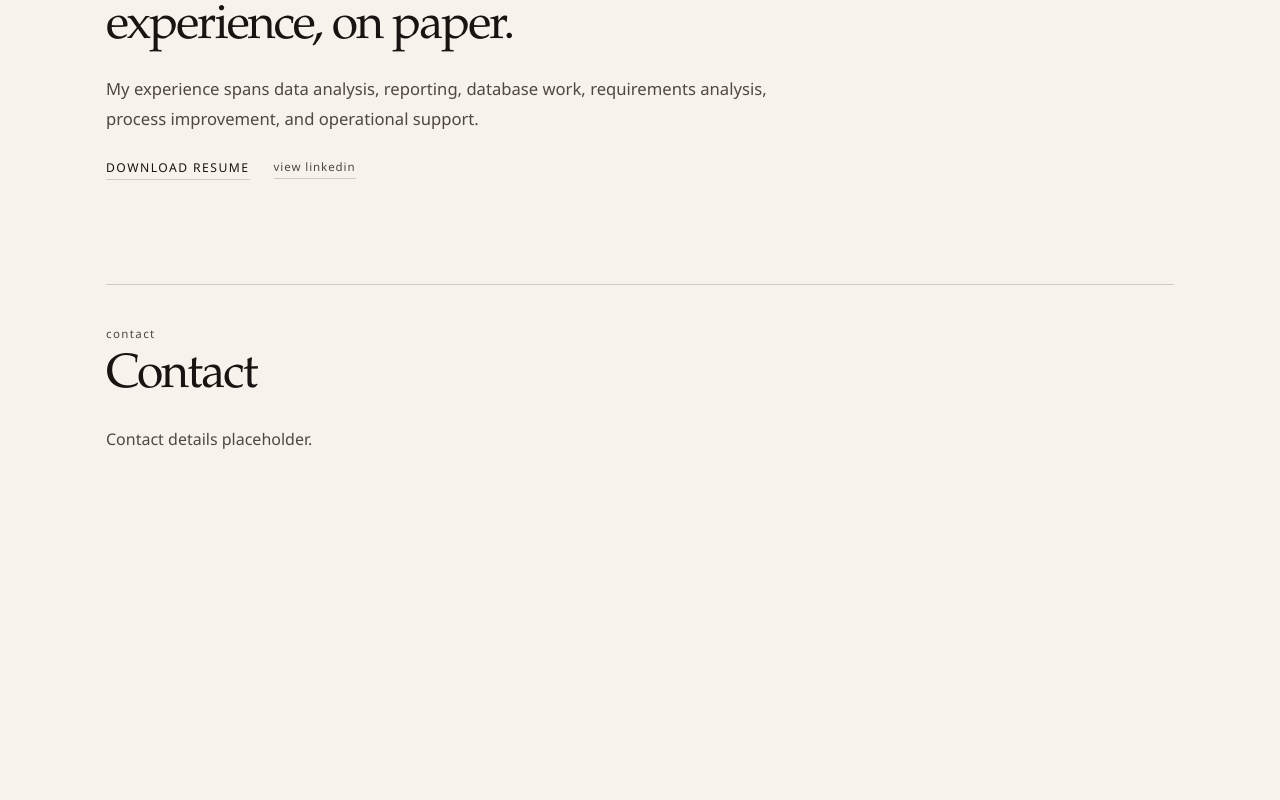
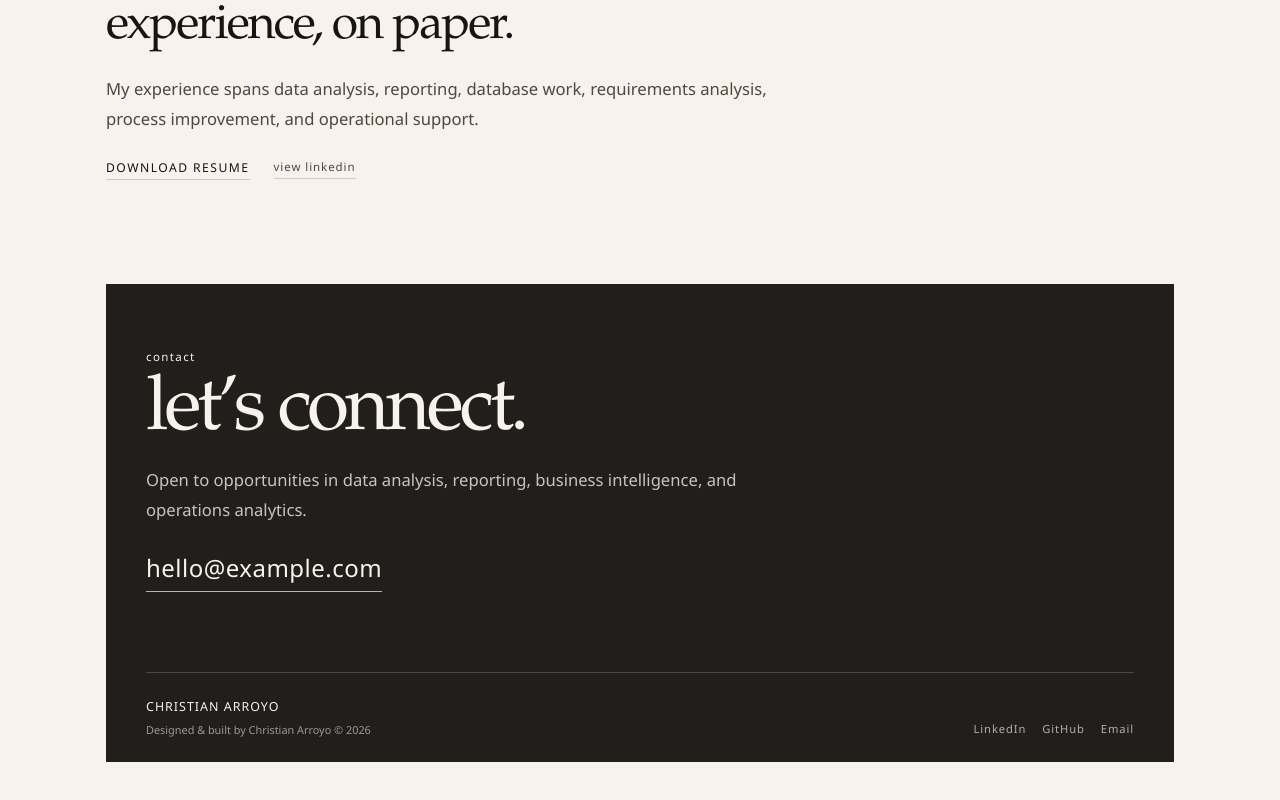
Before and after one commit to arroyoHub/portfolio, a React app: page / in a window 1280 px wide. Shown: the part 3108-3908 px from the top of the page. Before the commit the page ends 3696 px from the top, so only its background shows below. Built offline with nearby package versions, Linux system fonts and the light colour scheme; the HTML template or start-up script is replaced by a standard one.

Commit message:
Build contact and footer section

```diff
--- a/src/App.css
+++ b/src/App.css
@@ -384,6 +384,97 @@ main {
   text-transform: lowercase;
 }
 
+.contact-section {
+  display: grid;
+  gap: var(--space-7);
+  padding: var(--space-6) var(--space-5) var(--space-4);
+  border-top: 0;
+  background: #211e1b;
+  color: var(--paper);
+}
+
+.contact-section .eyebrow,
+.contact-section p,
+.contact-section small,
+.contact-section a {
+  color: var(--paper);
+}
+
+.contact-main {
+  max-width: 48rem;
+}
+
+.contact-main h2 {
+  margin: 0 0 var(--space-3);
+  font-family: var(--font-serif);
+  font-size: clamp(2.8rem, 6vw, 5.6rem);
+  line-height: 0.98;
+  font-weight: 500;
+  letter-spacing: -0.05em;
+}
+
+.contact-copy {
+  max-width: 38rem;
+  margin: 0 0 var(--space-4);
+  font-family: var(--font-sans);
+  font-size: 1.04rem;
+  line-height: 1.8;
+  opacity: 0.78;
+}
+
+.contact-email {
+  display: inline-block;
+  border-bottom: 1px solid rgba(247, 242, 235, 0.7);
+  padding-bottom: 0.2rem;
+  font-family: var(--font-sans);
+  font-size: clamp(1.1rem, 2.5vw, 1.5rem);
+  letter-spacing: 0.02em;
+  text-decoration: none;
+}
+
+.site-footer {
+  display: flex;
+  align-items: flex-end;
+  justify-content: space-between;
+  gap: var(--space-4);
+  padding-top: var(--space-4);
+  border-top: 1px solid rgba(247, 242, 235, 0.2);
+}
+
+.footer-identity p,
+.footer-identity small {
+  display: block;
+  margin: 0;
+  font-family: var(--font-sans);
+}
+
+.footer-identity p {
+  margin-bottom: var(--space-1);
+  font-size: 0.78rem;
+  letter-spacing: 0.08em;
+  text-transform: uppercase;
+}
+
+.footer-identity small {
+  font-size: 0.68rem;
+  opacity: 0.58;
+}
+
+.footer-links {
+  display: flex;
+  flex-wrap: wrap;
+  justify-content: flex-end;
+  gap: var(--space-3);
+}
+
+.footer-links a {
+  font-family: var(--font-sans);
+  font-size: 0.7rem;
+  letter-spacing: 0.08em;
+  opacity: 0.68;
+  text-decoration: none;
+}
+
 @media (max-width: 700px) {
   .project-row {
     grid-template-columns: 1fr;
@@ -448,4 +539,17 @@ main {
     align-items: flex-start;
     gap: var(--space-3);
   }
+
+  .contact-section {
+    padding: var(--space-5) var(--space-3) var(--space-3);
+  }
+
+  .site-footer {
+    align-items: flex-start;
+    flex-direction: column;
+  }
+
+  .footer-links {
+    justify-content: flex-start;
+  }
 }
--- a/src/App.jsx
+++ b/src/App.jsx
@@ -247,12 +247,41 @@ function App() {
           </div>
         </section>
 
-        <section id="contact" className="section">
-          <div className="section-heading">
-            <p className="eyebrow">Contact</p>
-            <h2>Contact</h2>
+        <section id="contact" className="section contact-section">
+          <div className="contact-main">
+            <p className="eyebrow">contact</p>
+            <h2>let&rsquo;s connect.</h2>
+            <p className="contact-copy">
+              Open to opportunities in data analysis, reporting, business
+              intelligence, and operations analytics.
+            </p>
+            <a className="contact-email" href="mailto:hello@example.com">
+              hello@example.com
+            </a>
           </div>
-          <p>Contact details placeholder.</p>
+
+          <footer className="site-footer">
+            <div className="footer-identity">
+              <p>Christian Arroyo</p>
+              <small>
+                Designed &amp; built by Christian Arroyo &copy; 2026
+              </small>
+            </div>
+
+            <nav className="footer-links" aria-label="Footer navigation">
+              <a
+                href="https://www.linkedin.com"
+                target="_blank"
+                rel="noreferrer"
+              >
+                LinkedIn
+              </a>
+              <a href="https://github.com" target="_blank" rel="noreferrer">
+                GitHub
+              </a>
+              <a href="mailto:hello@example.com">Email</a>
+            </nav>
+          </footer>
         </section>
       </main>
     </div>
```
